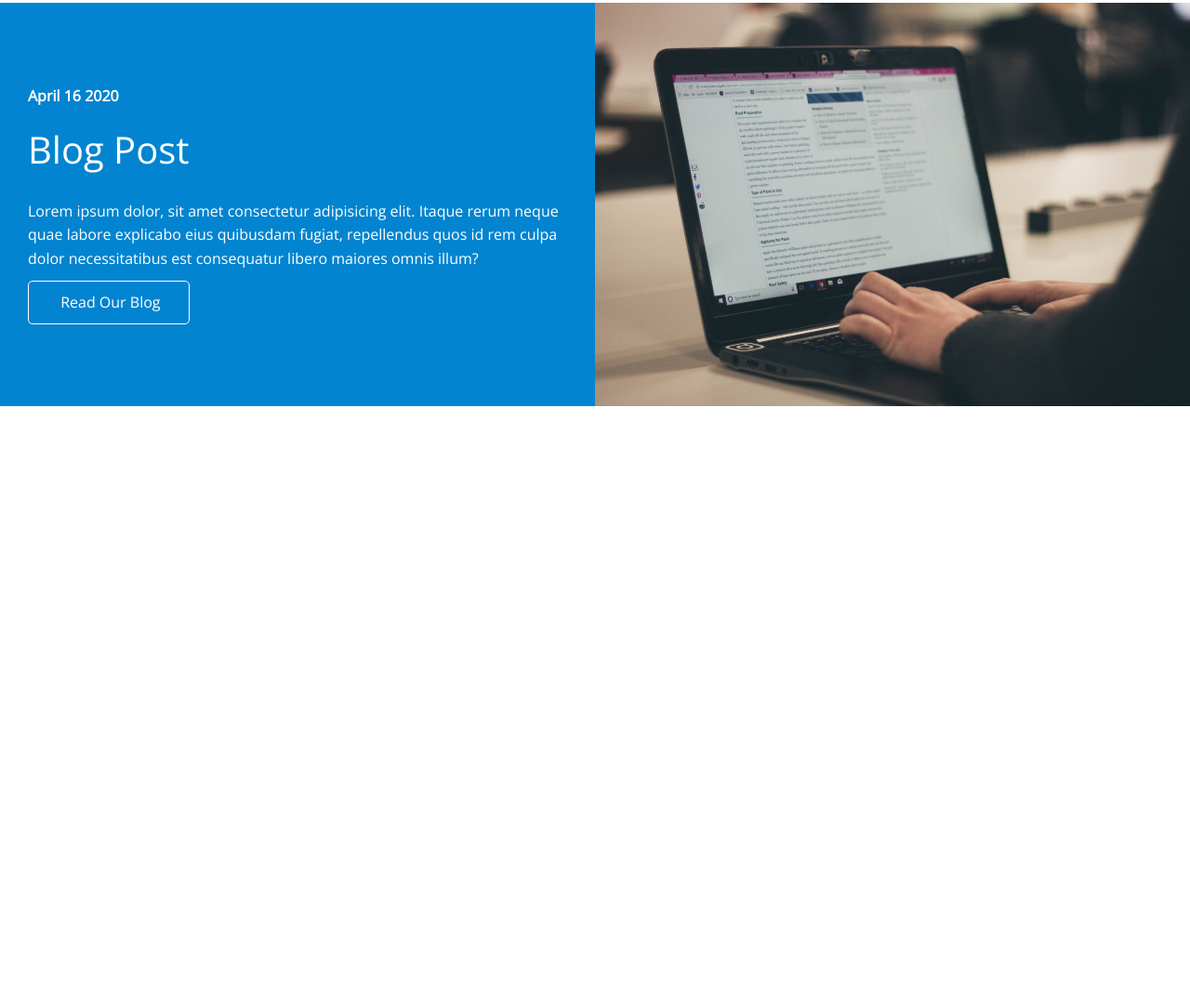
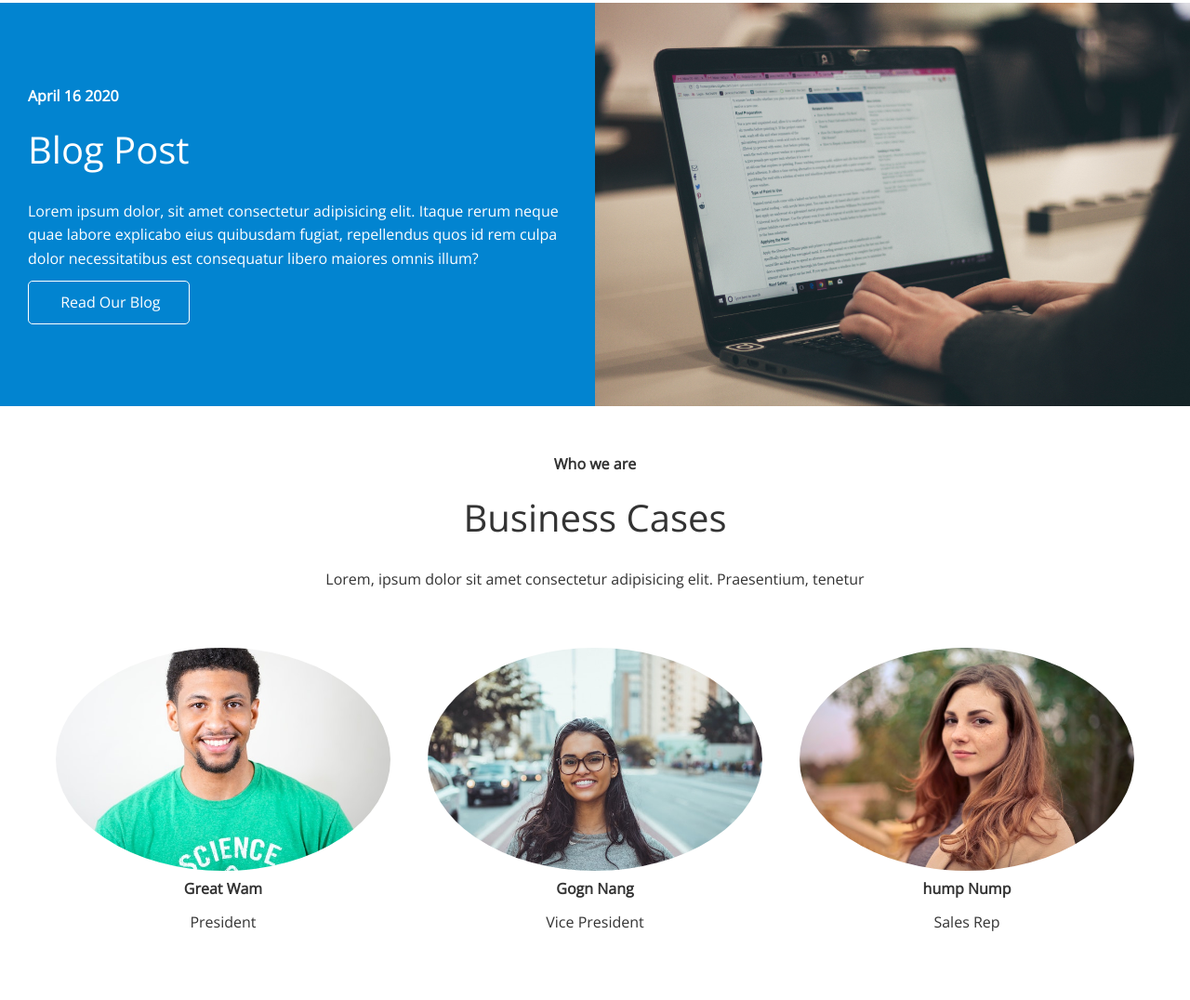
Before and after one commit to arnold-O/Tailwind-Files, a plain HTML site: page edgeLedger/index.html in a window 1280 px wide. Shown: the part 2309-3385 px from the top of the page at 93% size. Before the commit the page ends 2754 px from the top, so only its background shows below. Drawn offline with nearby package versions, Linux system fonts and the light colour scheme; some icons are missing.

Commit message:
team section

```diff
--- a/edgeLedger/index.html
+++ b/edgeLedger/index.html
@@ -6,6 +6,7 @@
     <meta http-equiv="X-UA-Compatible" content="IE=edge">
     <meta name="viewport" content="width=device-width, initial-scale=1.0">
     <link rel="stylesheet" href="utils.css">
+
     <link rel="stylesheet" href="style.css">
     <link rel="stylesheet" href="https://cdnjs.cloudflare.com/ajax/libs/font-awesome/6.2.0/css/all.min.css"
         integrity="sha512-xh6O/CkQoPOWDdYTDqeRdPCVd1SpvCA9XXcUnZS2FmJNp1coAFzvtCN9BmamE+4aHK8yyUHUSCcJHgXloTyT2A=="
@@ -144,6 +145,35 @@
 
     </section>
     <!-- blog -->
+
+    <!-- Team -->
+
+    <section id="team" class="team flex-grid section-padding">
+        <header class="section-header">
+            <h4>Who we are</h4>
+            <h2>Business Cases</h2>
+            <p>Lorem, ipsum dolor sit amet consectetur adipisicing elit. Praesentium, tenetur</p>
+        </header>
+
+       <div class="flex-items">
+        <div>
+            <img src="./images/president.jpg" alt="">
+            <h4>Great Wam</h4>
+            <p>President</p>
+        </div>
+        <div>
+            <img src="./images/vpresident.jpg" alt="">
+            <h4>Gogn Nang</h4>
+            <p>Vice President</p>
+        </div>
+        <div>
+            <img src="./images/salesrep.jpg" alt="">
+            <h4>hump Nump</h4>
+            <p>Sales Rep</p>
+        </div>
+       </div>
+    </section>
+    <!-- Team -->
     </main>
 
 </body>
--- a/edgeLedger/style.css
+++ b/edgeLedger/style.css
@@ -145,3 +145,7 @@ img{
     opacity: 0.7;
     width:100%
 }
+
+.team img{
+    border-radius: 50%;
+}
--- a/edgeLedger/utils.css
+++ b/edgeLedger/utils.css
@@ -59,14 +59,12 @@
 }
 
 .flex-items{
-
     display: flex;
-
     align-items: center;
     justify-content: center;
     text-align: center;
     height: 100%;
-    padding: 0 20px;
+    padding: 0 20px
 
 }
 
```
Also changed, not shown: edgeLedger/images/president.jpg (added), edgeLedger/images/salesrep.jpg (added), edgeLedger/images/vpresident.jpg (added).
